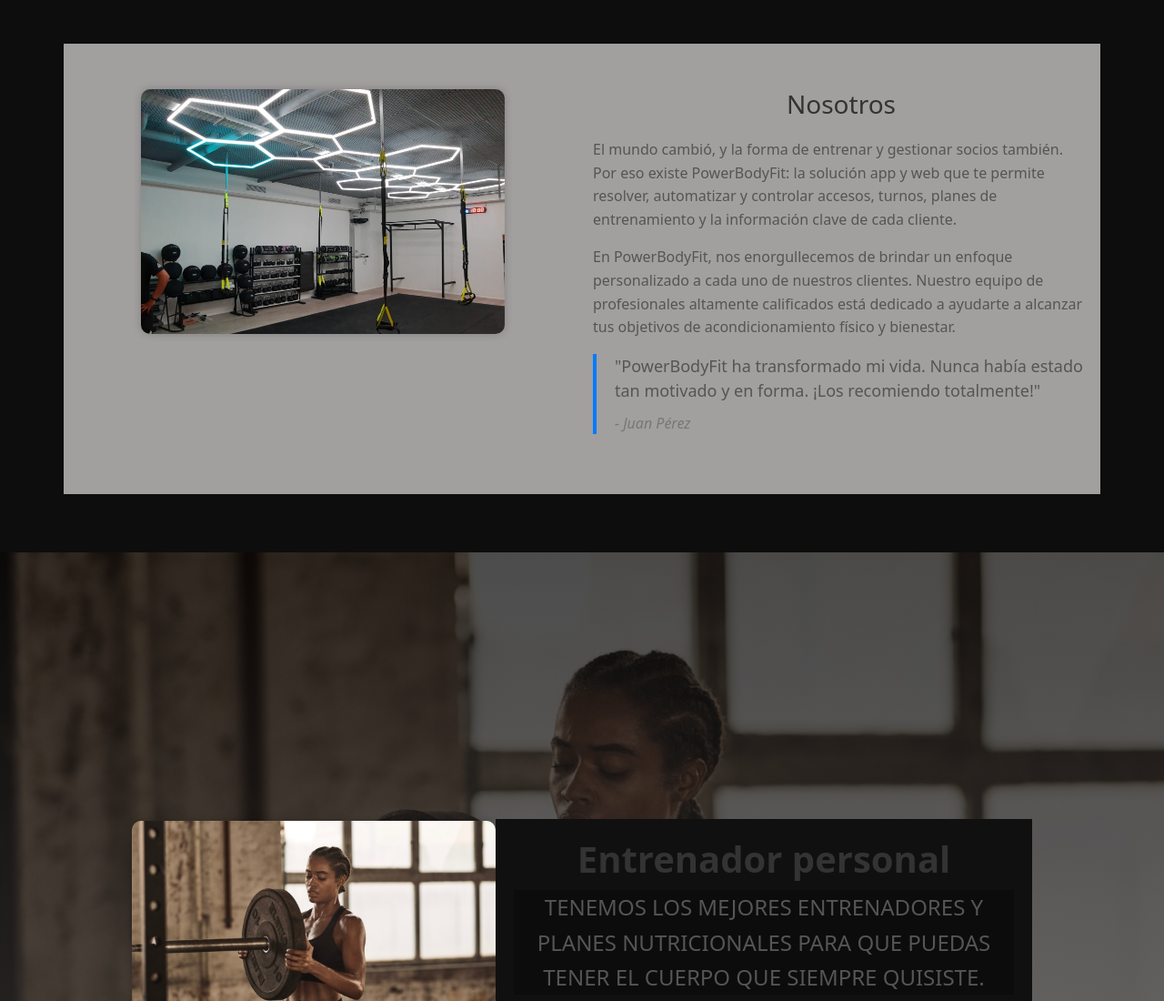
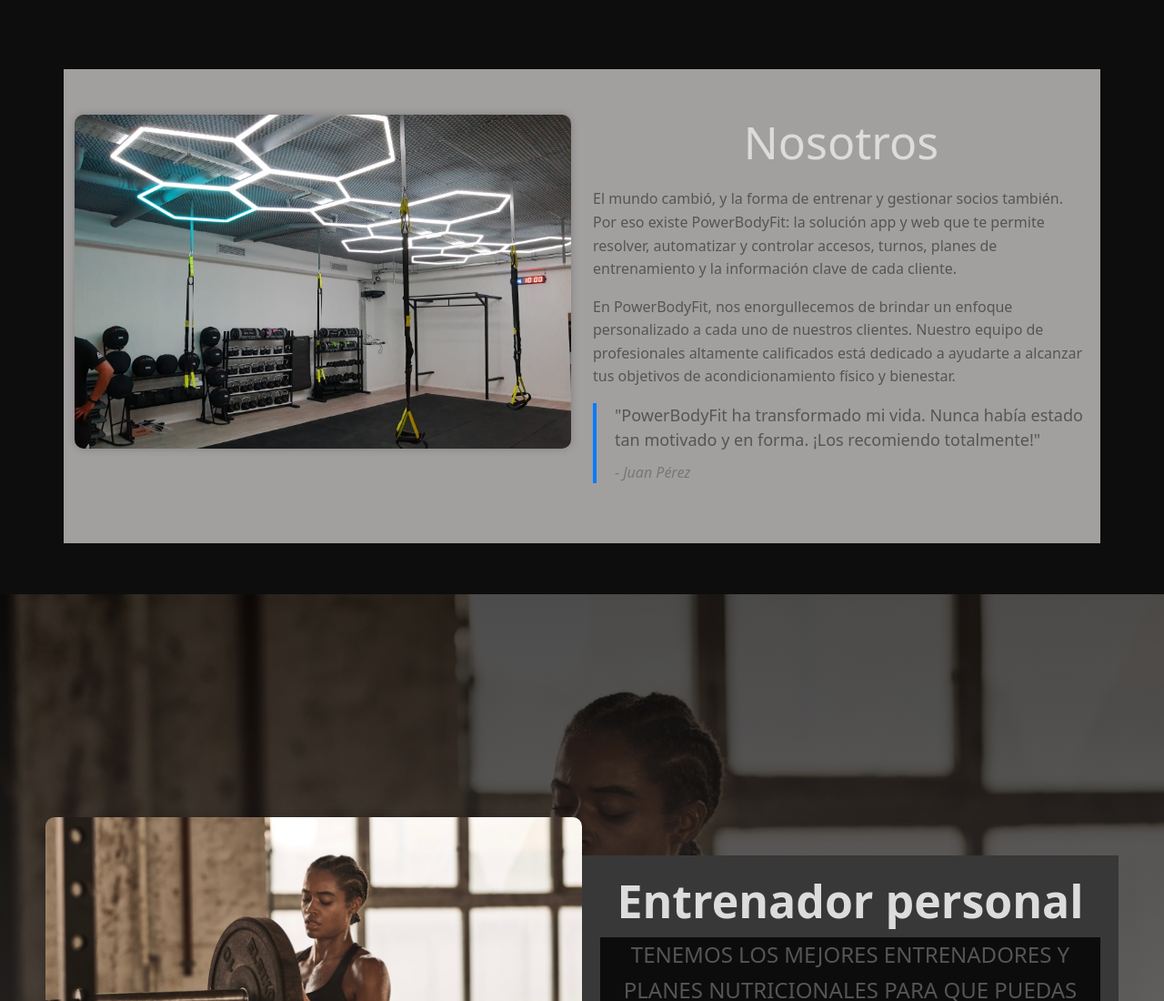
Before and after one commit to agustinl12/pre-entrega-agustinlopez, a plain HTML site: page index.html in a window 1280 px wide. Shown: the part 1700-2800 px from the top of the page at 91% size. Drawn offline with nearby package versions, Linux system fonts and the light colour scheme; files whose address does not match are found by name.

Commit message:
entrega-final-

```diff
--- a/scss/components/_footer.scss
+++ b/scss/components/_footer.scss
@@ -12,6 +12,9 @@ footer {
         h3 {
             font-size: 1.5rem;
             margin-bottom: 1rem;
+        }
+        p{
+            color: antiquewhite;
         }
     }
 
--- a/scss/layout/_main.scss
+++ b/scss/layout/_main.scss
@@ -1,7 +1,7 @@
 /* Main */
 main {
     background-color: #0d0d0d;
-    padding: 2rem;
+    padding: 24px;
     display: flex;
     flex-direction: column;
     align-items: center;
@@ -157,23 +157,23 @@ main {
 
     .title {
         display: flex;
-        align-items: center;
         justify-content: center;
+        margin-top: 0;
+        font-size: 50px;
     }
-}
-
-/* Estilo para la sección Nosotros */
-.nosotros-section {
-    padding: 50px 0;
-    background-color: #a29f9f;
+    .title p{
+        margin: 0;
+        font-size: 50px;
     }
-
-    img {
-        width: 100%;
-        max-width: 400px;
-        display: block;
-        margin: 0 auto;
-        border-radius: 10px;
+    .imagen2 img {
+        max-width: 100%;
+        height: auto;
+    }
+    .contain2{
+        padding: 20px;
+        background-color: #383838;
+        text-align: center;
+    }
 
     }
 
@@ -185,7 +185,8 @@ main {
 
         img {
             width: 100%;
-            max-width: 400px;
+            max-width: 600px;
+            justify-content: center;
             display: block;
             margin: 0 auto;
             border-radius: 10px;
@@ -194,7 +195,7 @@ main {
 
         h2.title {
             font-size: 28px;
-            color: #333;
+            color: #dcdcdc;
             margin-bottom: 20px;
         }
 
```
Also changed, not shown: pages/consultanos.html (+1 -0 lines), pages/inicio.html (+1 -0 lines), css/style.css, scss/layout/_media768.scss (line endings or trailing spaces).
